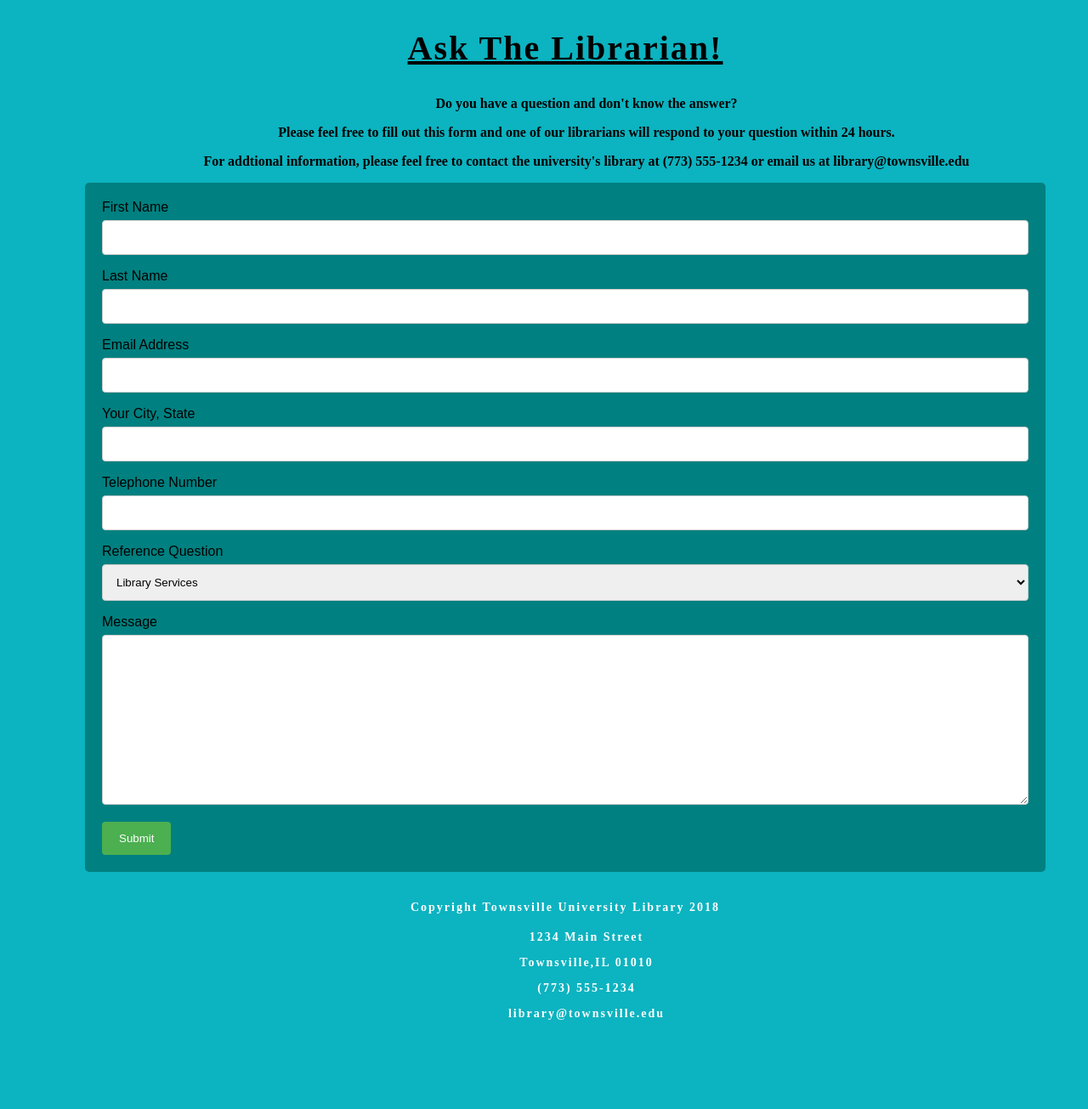
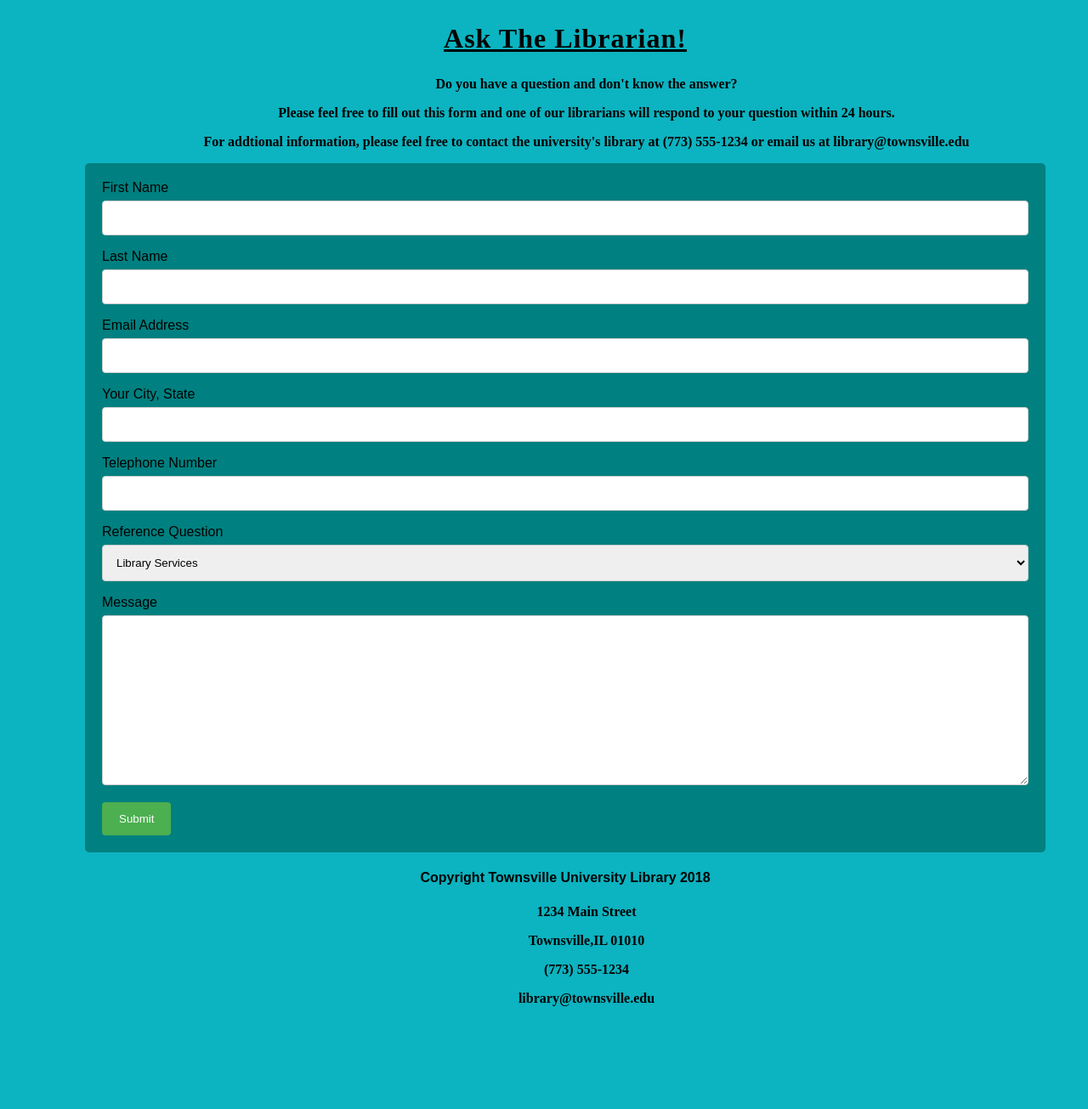
Before and after one commit to DOMLIS786/GAstudyareas, a Jekyll site: the page built from New_Ask_Lib2.html, in a window 1280 px wide. Shown: the whole page at 85% size. Built offline with Jekyll 4.4.1, drawn with Linux system fonts in a browser that asks for light colours; nearby versions of some CDN libraries; some web fonts are replaced; library files that are not in the unit come from our copies; after the commit the page ends 1259 px from its top, so only the background shows below that.

Commit message:
Update base.html

```diff
--- a/_layouts/base.html
+++ b/_layouts/base.html
@@ -41,24 +41,22 @@
   }
 
   h1 {
-  font-family: 'Didact Gothic';font-size: 40px;
+    font-family: 'Didact Gothic';font-size: 32px;
     color: black;
     font-weight: bold;
-  letter-spacing: 2px;
+    letter-spacing: 1px;
     }
-
   h2 {
-  font-family: 'Didact Gothic';font-size: 32px;
+    font-family: 'Didact Gothic';font-size: 24px;
     color: gray;
     font-weight: bold;
-  letter-spacing: 2px;
+    letter-spacing: 1px;
   }
-
   h3 {
-  font-family: 'Didact Gothic';font-size: 24px;
+    font-family: 'Didact Gothic';font-size: 20px;
     color: black;
     font-weight: bold;
-  letter-spacing: 2px;
+    letter-spacing: 1px;
   }
 
 .btn-bookroom {
@@ -141,30 +139,6 @@ fieldset[disabled] .btn-bookroom.active {
     padding-bottom: 10px;
     }
 
-    footer {
-       font-family: 'Didact Gothic';font-size: 14px;
-       letter-spacing: 2px;
-       margin-bottom: 0;
-       border: 0;
-       background-color: #0CB3C0;
-       color: #fff;
-       padding: 15px 20px;
-     }
-
-     footer a {
-         color: #fff;
-     }
-     footer a:hover {
-         color: #777;
-         text-decoration: none;
-     }
-     .footernav {
-      font-size: 20px;
-      text-align: left;
-   }
-     .address {
-     text-align: right;
-   }
 
 </style>
 </head>
```
Lines whose indentation alone changed are shown as unchanged.
